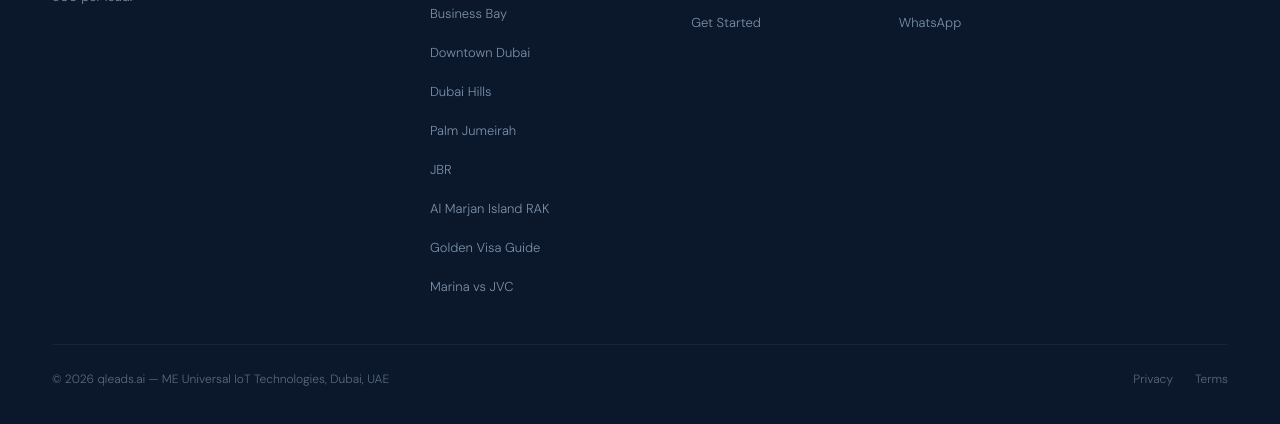
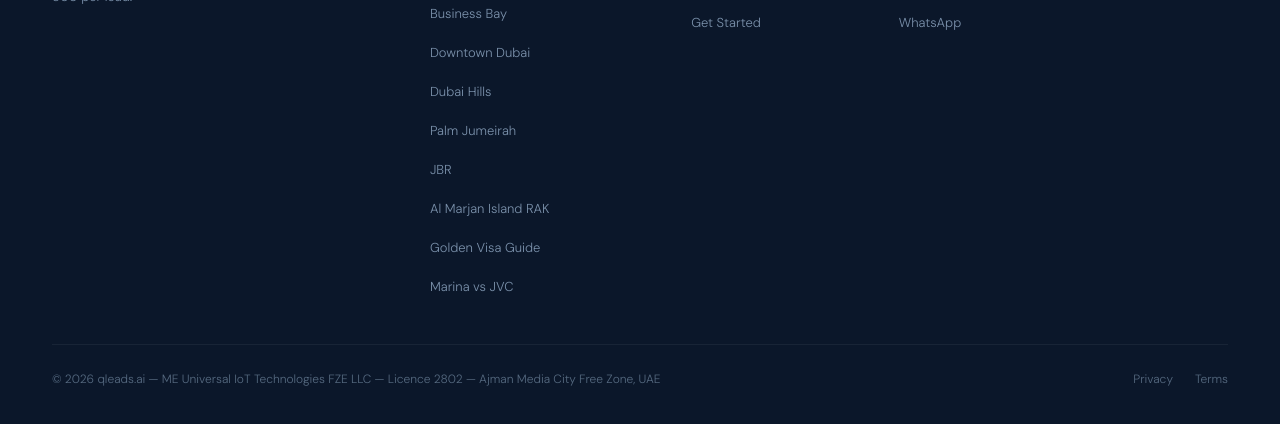
Before and after one commit to kavinderkhurana-qleads/qleads-website, a plain HTML site: page index.html in a window 1280 px wide. Shown: the part 5416-5840 px from the top of the page. Drawn offline with nearby package versions, Linux system fonts and the light colour scheme.

Commit message:
Update index.html

```diff
--- a/index.html
+++ b/index.html
@@ -764,7 +764,7 @@
     </div>
   </div>
   <div class="footer-bottom">
-    <p>© 2026 qleads.ai — ME Universal IoT Technologies, Dubai, UAE</p>
+    <p>© 2026 qleads.ai — ME Universal IoT Technologies FZE LLC — Licence 2802 — Ajman Media City Free Zone, UAE</p>
     <div class="footer-legal">
       <a href="privacy.html">Privacy</a>
       <a href="terms.html">Terms</a>
```
